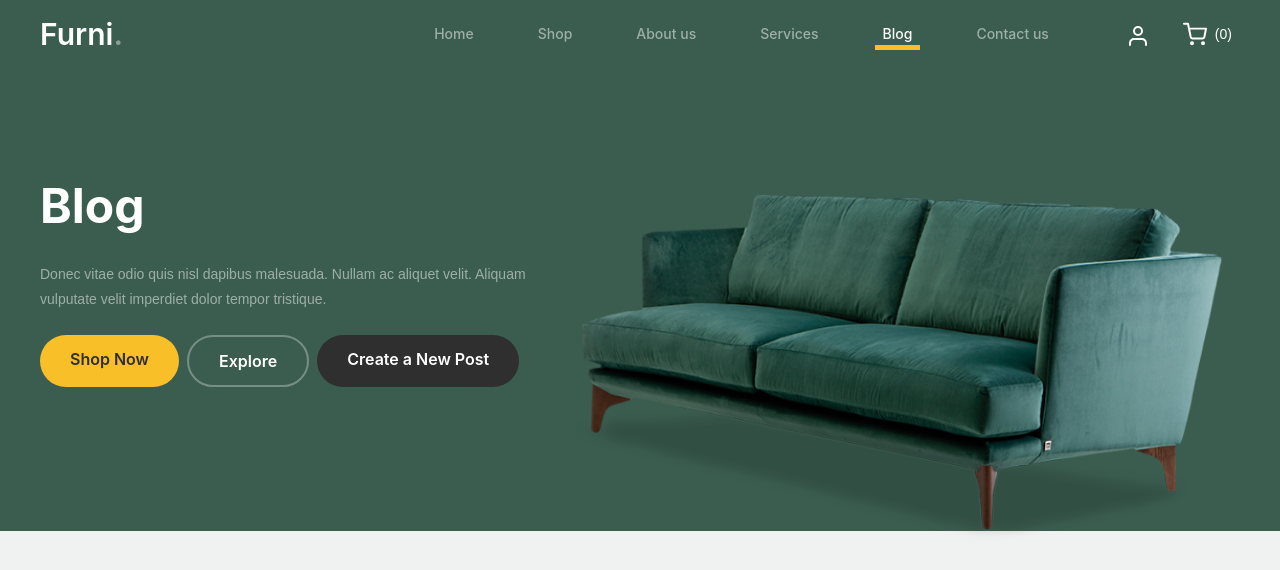
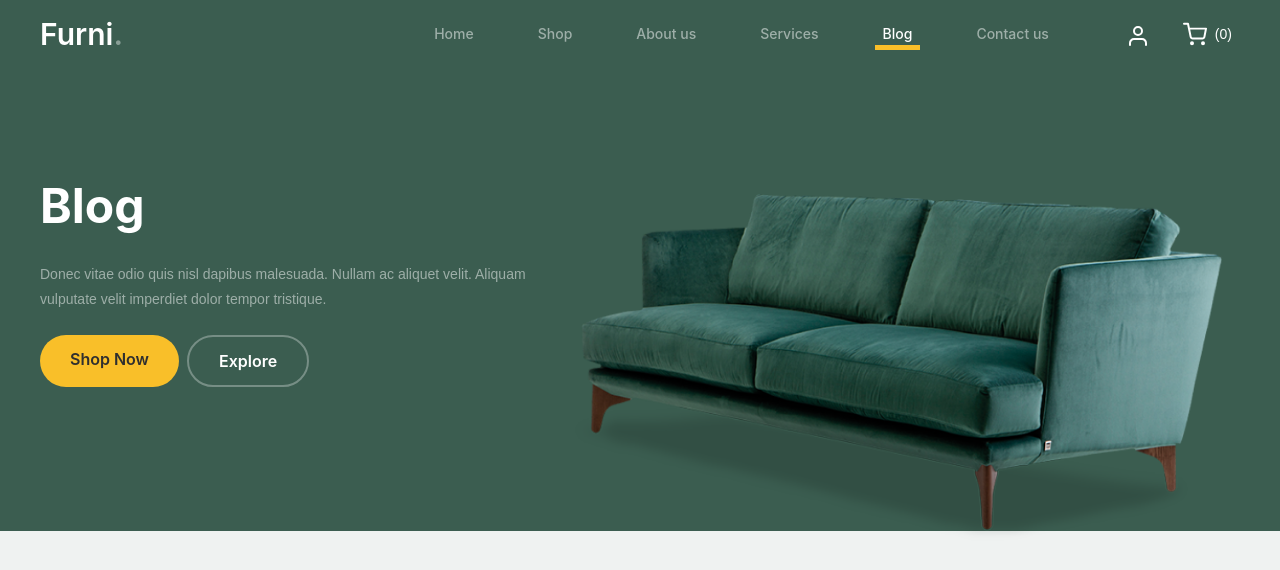
Before and after one commit to enamils/furnitures-react-project, a React (Vite) app in the folder frontend/: page /blog in a window 1280 px wide. Shown: the top 570 px of the page. Built offline with nearby package versions, Linux system fonts and the light colour scheme; no server answers; a web font is replaced by a local one.

Commit message:
feat: adding a post is conditional on login

```diff
--- a/frontend/src/components/BlogPost/Post.tsx
+++ b/frontend/src/components/BlogPost/Post.tsx
@@ -2,6 +2,7 @@ import * as React from "react";
 import classes from "./Post.module.css";
 import type {PostType} from "../../types/postType.ts";
 import {formatDate} from "../../utils/formatting.ts";
+import {useAuthentication} from "../../hooks/useAuthentication.ts";
 
 type PostProps = {
     posts: PostType;
@@ -11,9 +12,13 @@ type PostProps = {
 const API_URL = import.meta.env.VITE_FURNITURES_URL;
 
 const Post: React.FC<PostProps> = ({posts,onDelete}) => {
+    const { isLoggedIn } = useAuthentication();
+
     return (
         <div className="mb-5 relative">
             <img className={classes.thumbnail} src={`${API_URL}/${posts.image}`} alt={posts.title} loading="lazy"/>
+
+            {isLoggedIn && (
                 <button
                     onClick={() => onDelete(posts.id)}
                     className={classes.delete}
@@ -21,6 +26,8 @@ const Post: React.FC<PostProps> = ({posts,onDelete}) => {
                 >
                     &times;
                 </button>
+            )}
+
             <a href="#" className={`${classes.content} px-4`}>
                 <h3 className="font-semibold mb-2">{posts.title}</h3>
                 <p>by <span className="font-bold">{posts.author}</span> on
--- a/frontend/src/components/Hero/Hero.tsx
+++ b/frontend/src/components/Hero/Hero.tsx
@@ -3,8 +3,11 @@ import Button from "../UI/Button.tsx";
 import type {HeroType} from "../../types/heroType.ts";
 import heroImg from "../../assets/images/couch.png";
 import classes from "./Hero.module.css";
+import {useAuthentication} from "../../hooks/useAuthentication.ts";
 
 const Hero: React.FC<HeroType> = ({title, text, newPost}) => {
+    const { isLoggedIn } = useAuthentication();
+
     return (
         <div className={classes.hero}>
             <div className="px-10 py-4">
@@ -16,7 +19,7 @@ const Hero: React.FC<HeroType> = ({title, text, newPost}) => {
                             <div className="flex flex-wrap gap-2">
                                 <Button as="link" to="/shop" label="Shop Now" />
                                 <Button as="link" to="/contact" label="Explore" outlineButtonLink />
-                                {newPost && (
+                                {newPost && isLoggedIn && (
                                     <Button as="link" to="/blog/new-post" label="Create a New Post" darkButtonLink />
                                 )}
                             </div>
```
Also changed, not shown: 1 other file (tests, documents, lock files or other folders). Lines whose indentation alone changed are shown as unchanged.
